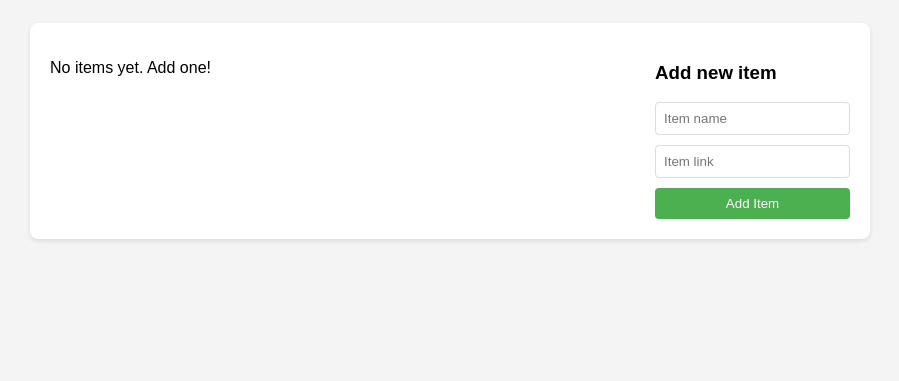
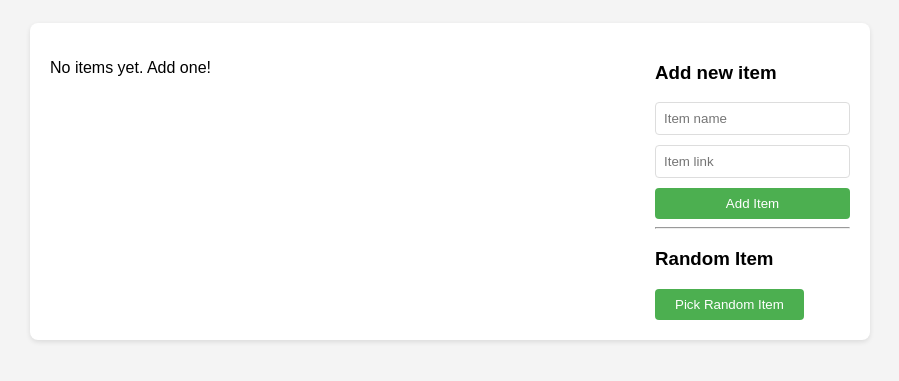
Before and after one commit to lordebasta/listiamo, a Django app: template lists/templates/lists/detail.html in a window 1280 px wide. Shown: the part 57-438 px from the top of the page, without its empty margins (190-1089 px from the left). Run offline with Django 5.2, Linux system fonts and the light colour scheme; the template is opened without the code that fills it, so the values that code supplies are empty.

Commit message:
add random pick for list

```diff
--- a/lists/static/lists/style.css
+++ b/lists/static/lists/style.css
@@ -35,7 +35,6 @@ li {
 }
 
 .add-item-form {
-    margin-left: 20px;
     display: grid;
     align-items: flex-start;
 }
@@ -60,7 +59,7 @@ input[type="text"] {
     background-color: #e04b4b;
 }
 
-.add-item-btn {
+.btn {
     padding: 8px 20px;
     background-color: #4caf50;
     color: #fff;
@@ -69,7 +68,7 @@ input[type="text"] {
     cursor: pointer;
 }
 
-.add-item-btn:hover {
+.btn:hover {
     background-color: #45a049;
 }
 
--- a/lists/templates/lists/detail.html
+++ b/lists/templates/lists/detail.html
@@ -41,14 +41,34 @@
             <p>No items yet. Add one!</p>
             {% endif %}
         </div>
+        <div style="margin-left: 20px;">
             <form class="add-item-form" action="{% url 'lists:create_item' list.id %}" method="post">
                 <h3>Add new item</h3>
                 {% csrf_token %}
                 <input type="text" id="item_name" name="item_name" maxlength="100" placeholder="Item name">
                 <input type="text" id="item_link" name="item_link" maxlength="255" placeholder="Item link">
-            <input class="add-item-btn" type="submit" value="Add Item">
+                <input class="btn" type="submit" value="Add Item">
             </form>
+            <hr>
+            <div>
+                <h3>Random Item</h3>
+                <p id="random-item"></p>
+                <button class="btn" onclick="pickRandomItem();"">Pick Random Item</button>
             </div>
+        </div>
+    </div>
+
+    <script>
+        function pickRandomItem() {
+            var ul = document.getElementById("item-list");
+            var listItems = ul.getElementsByTagName('li');
+            randomIndex = Math.floor(Math.random() * listItems.length);
+            let randomItem = document.getElementById("random-item");
+            console.log(listItems);
+            randomItem.textContent = listItems[randomIndex].innerText;
+            return;
+        }
+    </script>
 </body>
 
 </html>
--- a/lists/templates/lists/index.html
+++ b/lists/templates/lists/index.html
@@ -24,7 +24,7 @@
                 {% csrf_token %}
                 <label for="list_name">List name:</label><br>
                 <input type="text" id="list_name" name="list_name" maxlength="100"><br>
-                <input class="add-item-btn" type="submit" value="Create">
+                <input class="btn" type="submit" value="Create">
             </form>
         </div>
     </div>
```
Also changed, not shown: lists/views.py (+5 -19 lines), lists/models.py (line endings or trailing spaces), lists/urls.py (line endings or trailing spaces). Lines whose indentation alone changed are shown as unchanged.
